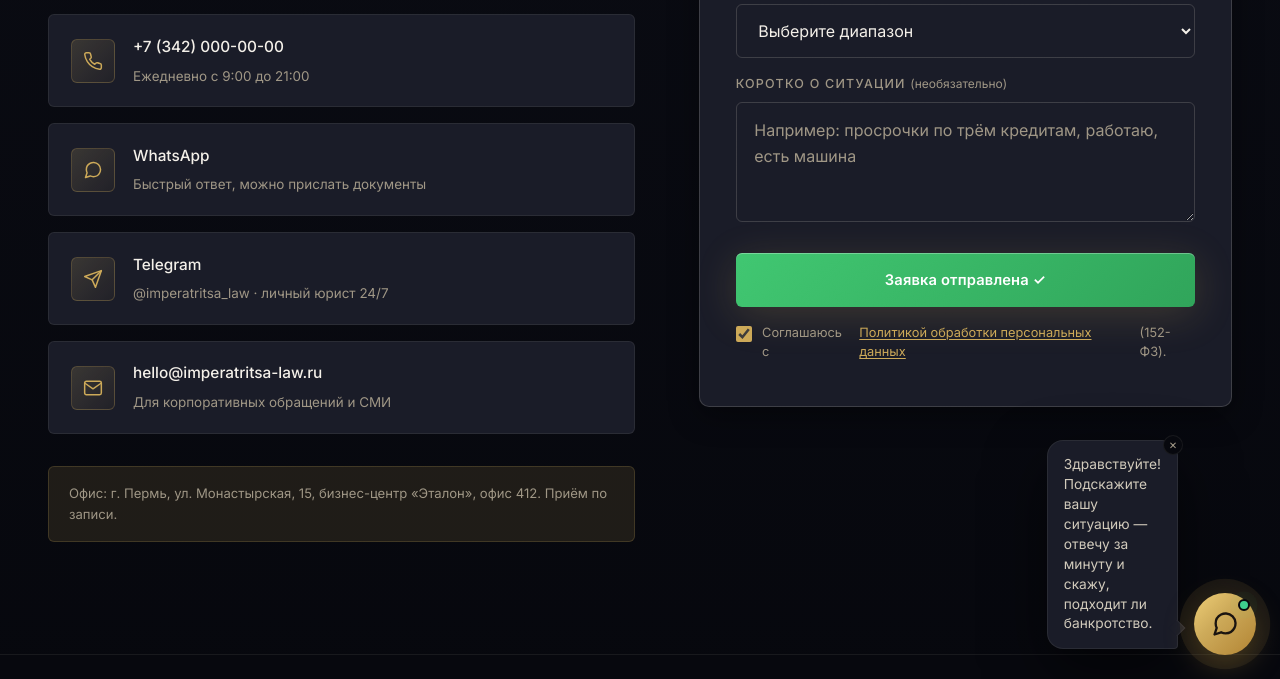
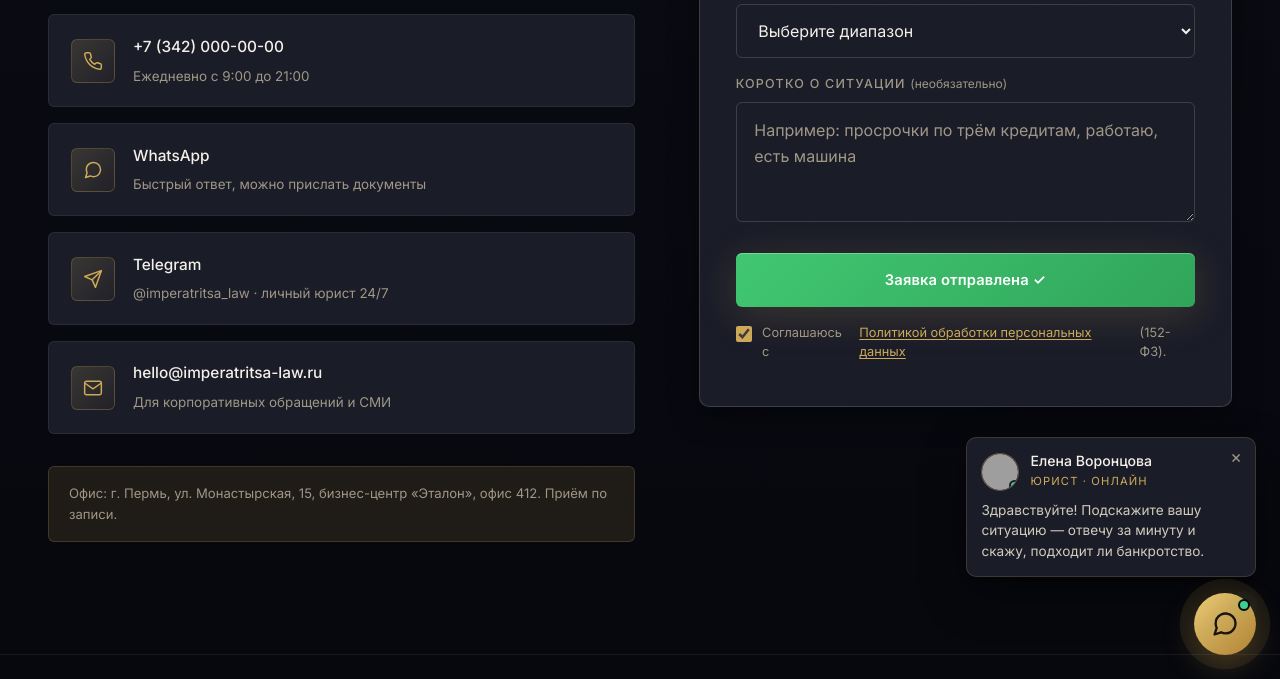
Before and after one commit to akzero1/landing-bankruptcy, a plain HTML site: page index.html in a window 1280 px wide. Both pictures are taken after typing "Sample", "5551234", "Sample" into the empty fields and a click on the button "Получить расчёт". Shown: the part 8094-8773 px from the top of the page. Drawn offline with nearby package versions, Linux system fonts and the light colour scheme; grey boxes are pictures that could not be loaded.

Commit message:
Redesign chat greeting popup as a rich notification card
Replaced the plain speech-bubble greeting with a structured card: lawyer
photo + name + "юрист · онлайн" label + message body. Uses same Unsplash
portrait as the team section for Елена Воронцова (with initials fallback
via onerror). Also added the same photo to chat-header and in-chat bot
avatars for visual consistency. Greeting now slides in from below the
button, has a subtle gold border, elevated shadow, hover lift, and acts
as a clickable card that opens the dialog.

```diff
--- a/index.html
+++ b/index.html
@@ -345,16 +345,25 @@ h1,h2,h3,h4{font-family:var(--font-serif);font-weight:700;letter-spacing:-0.02em
 .chat-btn .online-dot{position:absolute;top:6px;right:6px;width:12px;height:12px;border-radius:50%;background:#3ecf8e;border:2px solid var(--bg-deep);box-shadow:0 0 0 0 rgba(62,207,142,0.6);animation:onlinePulse 1.8s ease-out infinite}
 @keyframes chatPulse{0%{box-shadow:0 10px 30px hsla(42,54%,40%,0.35),0 0 0 0 hsla(42,54%,58%,0.45)}70%{box-shadow:0 10px 30px hsla(42,54%,40%,0.35),0 0 0 18px hsla(42,54%,58%,0)}100%{box-shadow:0 10px 30px hsla(42,54%,40%,0.35),0 0 0 0 hsla(42,54%,58%,0)}}
 @keyframes onlinePulse{0%{box-shadow:0 0 0 0 rgba(62,207,142,0.55)}70%{box-shadow:0 0 0 8px rgba(62,207,142,0)}100%{box-shadow:0 0 0 0 rgba(62,207,142,0)}}
-.chat-greeting{position:absolute;right:78px;bottom:6px;background:var(--bg-card);border:1px solid var(--border);border-radius:16px 16px 4px 16px;padding:0.85rem 1rem;max-width:250px;font-size:0.86rem;color:var(--text-soft);line-height:1.45;box-shadow:var(--shadow-lg);opacity:0;transform:translateX(8px) scale(0.95);pointer-events:none;transition:all 0.4s var(--ease)}
-.chat-greeting.show{opacity:1;transform:translateX(0) scale(1);pointer-events:auto}
-.chat-greeting::after{content:'';position:absolute;right:-6px;bottom:14px;width:12px;height:12px;background:var(--bg-card);border-right:1px solid var(--border);border-bottom:1px solid var(--border);transform:rotate(-45deg)}
-.chat-greeting-close{position:absolute;top:-6px;right:-6px;width:20px;height:20px;border-radius:50%;background:var(--bg-deep);border:1px solid var(--border);color:var(--text-muted);font-size:0.8rem;line-height:1;cursor:pointer;display:flex;align-items:center;justify-content:center;padding:0}
-.chat-greeting-close:hover{color:var(--text);border-color:var(--gold)}
+.chat-greeting{position:absolute;right:0;bottom:78px;width:290px;max-width:calc(100vw - 3rem);background:var(--bg-card);border:1px solid hsla(42,54%,58%,0.2);border-radius:var(--radius-lg);padding:0.9rem;box-shadow:0 18px 50px -10px hsla(230,35%,2%,0.7),0 4px 16px hsla(230,35%,2%,0.4);opacity:0;transform:translateY(8px) scale(0.96);pointer-events:none;transition:all 0.35s var(--ease);backdrop-filter:blur(10px);cursor:pointer}
+.chat-greeting.show{opacity:1;transform:translateY(0) scale(1);pointer-events:auto}
+.chat-greeting:hover{border-color:hsla(42,54%,58%,0.4);transform:translateY(-2px)}
+.chat-greeting-head{display:flex;align-items:center;gap:0.7rem;margin-bottom:0.6rem}
+.chat-greeting-avatar{position:relative;width:38px;height:38px;min-width:38px;border-radius:50%;background:var(--grad-gold-soft);border:1px solid hsla(42,54%,58%,0.35);display:flex;align-items:center;justify-content:center;font-family:var(--font-serif);font-weight:700;color:var(--gold);font-size:0.85rem;overflow:hidden}
+.chat-greeting-avatar img{position:absolute;inset:0;width:100%;height:100%;object-fit:cover;border-radius:50%}
+.chat-greeting-avatar::after{content:'';position:absolute;bottom:-2px;right:-2px;width:11px;height:11px;background:#3ecf8e;border-radius:50%;border:2px solid var(--bg-card);z-index:2}
+.chat-greeting-meta{flex:1;min-width:0}
+.chat-greeting-name{font-size:0.88rem;font-weight:500;color:var(--text);line-height:1.2}
+.chat-greeting-role{font-size:0.7rem;color:var(--gold);margin-top:2px;text-transform:uppercase;letter-spacing:0.1em}
+.chat-greeting-text{font-size:0.85rem;color:var(--text-soft);line-height:1.5;padding-right:1.5rem}
+.chat-greeting-close{position:absolute;top:0.5rem;right:0.5rem;width:22px;height:22px;border-radius:50%;background:transparent;border:none;color:var(--text-muted);font-size:1.1rem;line-height:1;cursor:pointer;display:flex;align-items:center;justify-content:center;padding:0;transition:all var(--tr)}
+.chat-greeting-close:hover{color:var(--text);background:var(--bg-deep)}
 .chat-panel{position:absolute;right:0;bottom:78px;width:340px;max-width:calc(100vw - 3rem);background:var(--bg-card);border:1px solid var(--border);border-radius:var(--radius-lg);box-shadow:var(--shadow-lg);overflow:hidden;opacity:0;transform:translateY(10px) scale(0.97);pointer-events:none;transition:all 0.3s var(--ease);transform-origin:bottom right}
 .chat-panel.show{opacity:1;transform:translateY(0) scale(1);pointer-events:auto}
 .chat-header{background:linear-gradient(135deg,hsla(42,54%,58%,0.12),hsla(230,35%,10%,0.4));padding:1rem 1.25rem;border-bottom:1px solid var(--border);display:flex;align-items:center;gap:0.75rem}
-.chat-header-avatar{width:40px;height:40px;border-radius:50%;background:var(--grad-gold-soft);border:1px solid hsla(42,54%,58%,0.35);display:flex;align-items:center;justify-content:center;font-family:var(--font-serif);font-weight:700;color:var(--gold);font-size:0.95rem;flex-shrink:0;position:relative}
-.chat-header-avatar::after{content:'';position:absolute;bottom:0;right:0;width:10px;height:10px;background:#3ecf8e;border-radius:50%;border:2px solid var(--bg-card)}
+.chat-header-avatar{width:40px;height:40px;border-radius:50%;background:var(--grad-gold-soft);border:1px solid hsla(42,54%,58%,0.35);display:flex;align-items:center;justify-content:center;font-family:var(--font-serif);font-weight:700;color:var(--gold);font-size:0.95rem;flex-shrink:0;position:relative;overflow:hidden}
+.chat-header-avatar img{position:absolute;inset:0;width:100%;height:100%;object-fit:cover;border-radius:50%}
+.chat-header-avatar::after{content:'';position:absolute;bottom:-1px;right:-1px;width:11px;height:11px;background:#3ecf8e;border-radius:50%;border:2px solid var(--bg-card);z-index:2}
 .chat-header-info{flex:1;min-width:0}
 .chat-header-name{font-size:0.92rem;font-weight:500;color:var(--text)}
 .chat-header-status{font-size:0.72rem;color:var(--text-muted);margin-top:1px}
@@ -363,7 +372,8 @@ h1,h2,h3,h4{font-family:var(--font-serif);font-weight:700;letter-spacing:-0.02em
 .chat-close svg{width:18px;height:18px;stroke:currentColor;stroke-width:2;fill:none;stroke-linecap:round}
 .chat-body{padding:1.25rem;max-height:320px;overflow-y:auto}
 .chat-msg{display:flex;gap:0.6rem;margin-bottom:0.9rem}
-.chat-msg-avatar{width:28px;height:28px;min-width:28px;border-radius:50%;background:var(--grad-gold-soft);border:1px solid hsla(42,54%,58%,0.3);display:flex;align-items:center;justify-content:center;font-family:var(--font-serif);font-weight:700;color:var(--gold);font-size:0.72rem}
+.chat-msg-avatar{position:relative;width:30px;height:30px;min-width:30px;border-radius:50%;background:var(--grad-gold-soft);border:1px solid hsla(42,54%,58%,0.3);display:flex;align-items:center;justify-content:center;font-family:var(--font-serif);font-weight:700;color:var(--gold);font-size:0.72rem;overflow:hidden}
+.chat-msg-avatar img{position:absolute;inset:0;width:100%;height:100%;object-fit:cover;border-radius:50%}
 .chat-msg-text{background:var(--bg-deep);border:1px solid var(--border);border-radius:4px 14px 14px 14px;padding:0.7rem 0.9rem;font-size:0.85rem;color:var(--text-soft);line-height:1.5}
 .chat-replies{display:flex;flex-direction:column;gap:0.5rem;padding:0 1.25rem 1.25rem}
 .chat-reply{background:transparent;border:1px solid hsla(42,54%,58%,0.3);color:var(--text);border-radius:999px;padding:0.55rem 1rem;font-size:0.83rem;cursor:pointer;text-align:left;transition:all var(--tr);font-family:inherit;text-decoration:none;display:flex;align-items:center;gap:0.5rem}
@@ -1176,14 +1186,21 @@ mainSubmit.addEventListener('click', function(){
 <div class="chat-widget" id="chatWidget">
   <div class="chat-greeting" id="chatGreeting">
     <button class="chat-greeting-close" id="chatGreetingClose" aria-label="Закрыть">×</button>
-    Здравствуйте! Подскажите вашу ситуацию — отвечу за минуту и скажу, подходит ли банкротство.
+    <div class="chat-greeting-head">
+      <div class="chat-greeting-avatar">ЕВ<img src="https://images.unsplash.com/photo-1580489944761-15a19d654956?w=200&h=200&fit=crop&q=80" alt="" loading="lazy" onerror="this.style.display='none'"></div>
+      <div class="chat-greeting-meta">
+        <div class="chat-greeting-name">Елена Воронцова</div>
+        <div class="chat-greeting-role">юрист · онлайн</div>
+      </div>
+    </div>
+    <div class="chat-greeting-text">Здравствуйте! Подскажите вашу ситуацию — отвечу за минуту и скажу, подходит ли банкротство.</div>
   </div>
   <div class="chat-panel" id="chatPanel" role="dialog" aria-label="Онлайн-консультант">
     <div class="chat-header">
-      <div class="chat-header-avatar">ЕВ</div>
+      <div class="chat-header-avatar">ЕВ<img src="https://images.unsplash.com/photo-1580489944761-15a19d654956?w=200&h=200&fit=crop&q=80" alt="" loading="lazy" onerror="this.style.display='none'"></div>
       <div class="chat-header-info">
-        <div class="chat-header-name">Елена, юрист</div>
-        <div class="chat-header-status">Онлайн · отвечает за минуту</div>
+        <div class="chat-header-name">Елена Воронцова</div>
+        <div class="chat-header-status">Юрист · отвечает за минуту</div>
       </div>
       <button class="chat-close" id="chatClose" aria-label="Закрыть чат">
         <svg viewBox="0 0 24 24"><line x1="6" y1="6" x2="18" y2="18"/><line x1="18" y1="6" x2="6" y2="18"/></svg>
@@ -1191,7 +1208,7 @@ mainSubmit.addEventListener('click', function(){
     </div>
     <div class="chat-body">
       <div class="chat-msg">
-        <div class="chat-msg-avatar">ЕВ</div>
+        <div class="chat-msg-avatar">ЕВ<img src="https://images.unsplash.com/photo-1580489944761-15a19d654956?w=200&h=200&fit=crop&q=80" alt="" loading="lazy" onerror="this.style.display='none'"></div>
         <div class="chat-msg-text">Здравствуйте! Я помогу разобраться с долгами. Выберите, с чего начнём — или напишите свой вопрос.</div>
       </div>
     </div>
```
